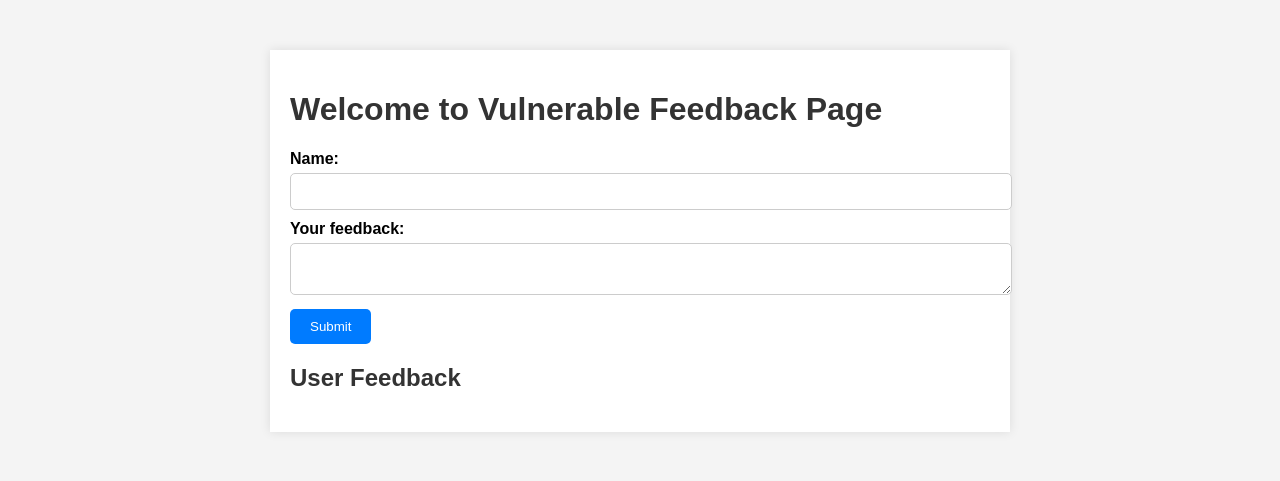
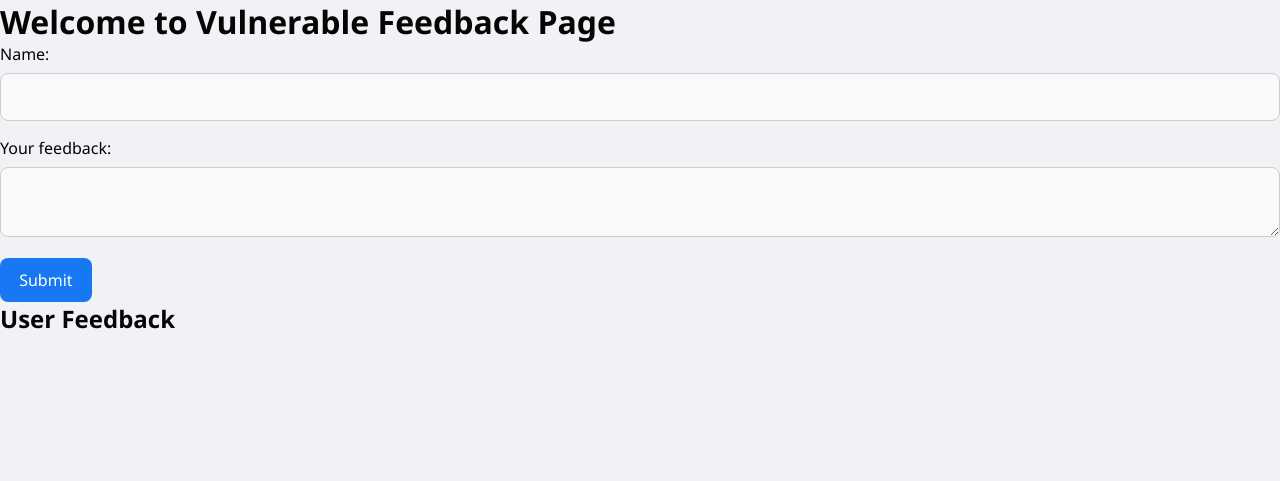
Before and after one commit to Omid908/Practicing, a PHP site: page / in a window 1280 px wide. Shown: the top 481 px of the page. Run offline with PHP 8.4, Linux system fonts and the light colour scheme.

Commit message:
daily practice

```diff
--- a/day17/script.js
+++ b/day17/script.js
@@ -25,3 +25,4 @@
 
 newUserBtn.addEventListener("click", fetchUser);
 fetchUser();
+//this is just a comment
--- a/day19/style.css
+++ b/day19/style.css
@@ -1,52 +1,101 @@
-body {
-  font-family: Arial, sans-serif;
-  background-color: #f4f4f4;
+* {
   margin: 0;
   padding: 0;
+  box-sizing: border-box;
+  font-family: "Segoe UI", Tahoma, Geneva, Verdana, sans-serif;
 }
 
-.container {
-  max-width: 700px;
-  margin: 50px auto;
-  padding: 20px;
-  background-color: #fff;
-  box-shadow: 0 0 10px rgba(0, 0, 0, 0.1);
+body {
+  background-color: #f0f2f5;
+  color: #050505;
 }
 
-h1,
-h2 {
+header {
+  background-color: #1877f2;
+  padding: 1rem 2rem;
+  display: flex;
+  align-items: center;
+  justify-content: space-between;
+  color: white;
+  box-shadow: 0 4px 6px rgba(0, 0, 0, 0.1);
+}
+
+header h1 {
+  font-size: 1.8rem;
+  font-weight: bold;
+}
+
+main {
+  max-width: 800px;
+  margin: 2rem auto;
+  padding: 2rem;
+  background-color: #fff;
+  border-radius: 12px;
+  box-shadow: 0 6px 15px rgba(0, 0, 0, 0.05);
+}
+
+section {
+  margin-bottom: 2rem;
+}
+
+section h2 {
+  font-size: 1.5rem;
+  margin-bottom: 1rem;
+  border-bottom: 2px solid #ddd;
+  padding-bottom: 0.5rem;
   color: #333;
 }
 
-label {
-  display: block;
-  margin-top: 10px;
-  font-weight: bold;
+input[type="text"],
+textarea {
+  width: 100%;
+  padding: 0.75rem;
+  margin-top: 0.5rem;
+  margin-bottom: 1rem;
+  border: 1px solid #ccc;
+  border-radius: 8px;
+  font-size: 1rem;
+  background-color: #f9f9f9;
+  transition: 0.3s;
 }
 
-input,
-textarea {
-  width: 100%;
-  padding: 10px;
-  margin-top: 5px;
-  border: 1px solid #ccc;
-  border-radius: 5px;
+input[type="text"]:focus,
+textarea:focus {
+  outline: none;
+  border-color: #1877f2;
+  background-color: #fff;
 }
 
 button {
-  margin-top: 10px;
-  padding: 10px 20px;
-  background-color: #007bff;
-  color: #fff;
+  background-color: #1877f2;
+  color: white;
+  padding: 0.7rem 1.2rem;
   border: none;
-  border-radius: 5px;
+  border-radius: 8px;
   cursor: pointer;
+  font-size: 1rem;
+  transition: background-color 0.3s ease;
 }
 
 button:hover {
-  background-color: #0056b3;
+  background-color: #165fbe;
 }
 
-#storedFeedback {
-  margin-top: 20px;
+.feedback-container {
+  border-top: 1px solid #ddd;
+  padding-top: 1rem;
 }
+
+.feedback-entry {
+  background-color: #f5f6f7;
+  padding: 1rem;
+  margin-bottom: 1rem;
+  border-radius: 10px;
+  border: 1px solid #e4e6eb;
+  transition: all 0.3s;
+}
+
+.feedback-entry:hover {
+  box-shadow: 0 2px 6px rgba(0, 0, 0, 0.1);
+  background-color: #ffffff;
+}
```
